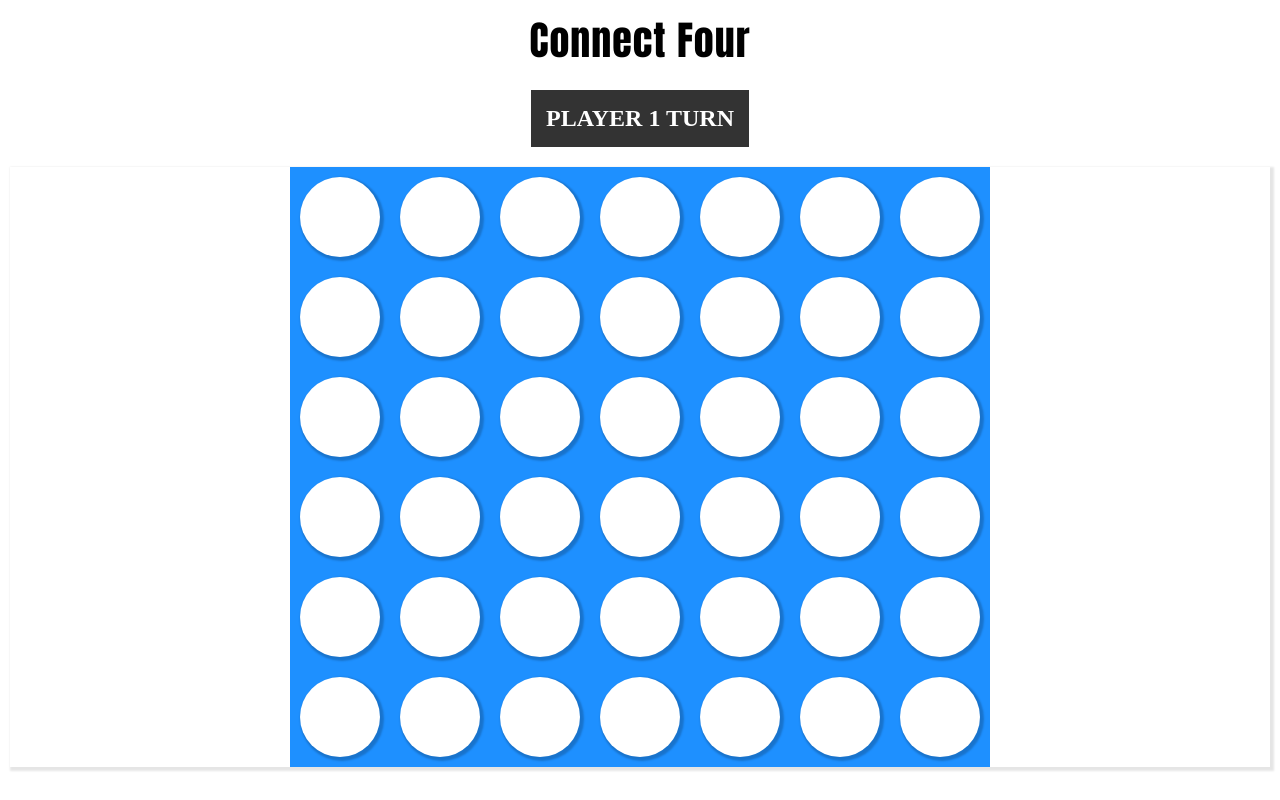
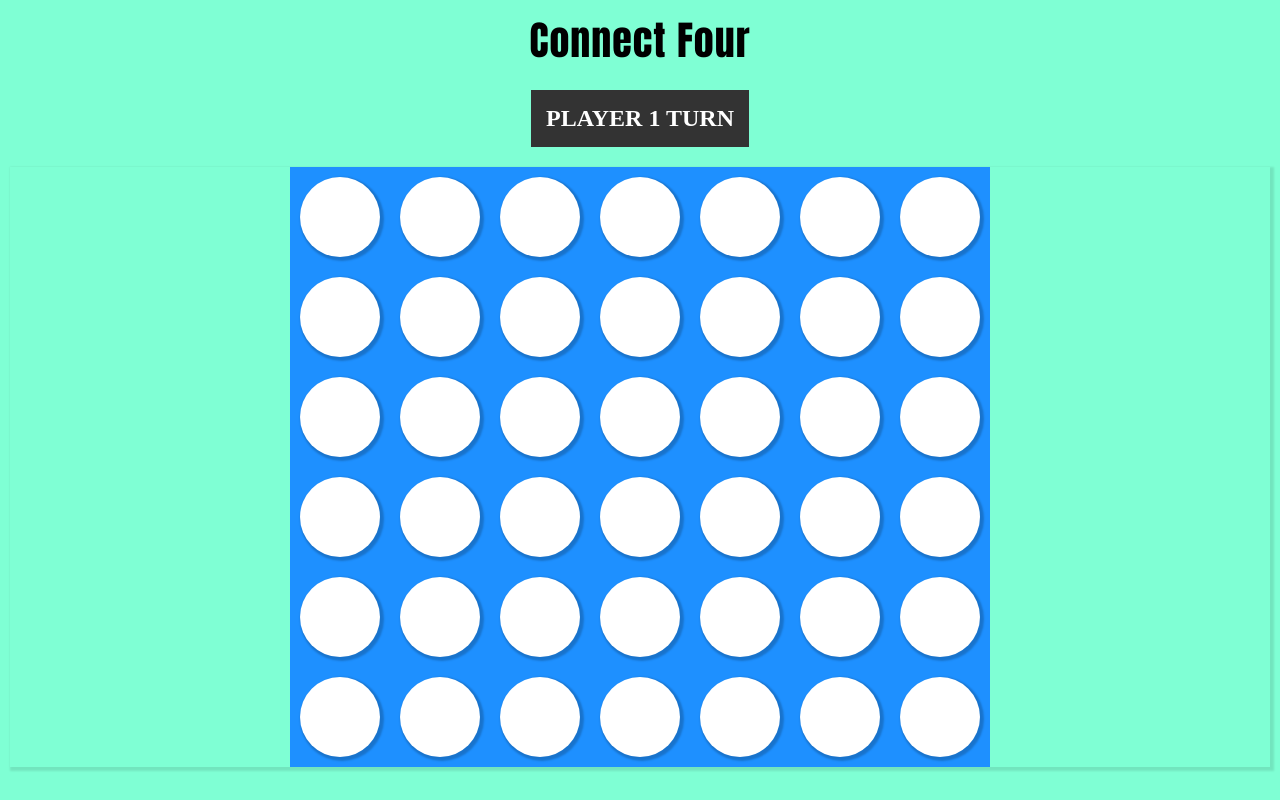
Before and after one commit to wdale2011/connect-four, a PHP site: page / in a window 1280 px wide. Run offline with PHP 8.4, Linux system fonts and the light colour scheme.

Commit message:
testing gitHub boards

```diff
--- a/main.css
+++ b/main.css
@@ -10,4 +10,5 @@ body {
     text-align: center;
     height: 100%;
     margin: 10px;
+    background-color: aquamarine
 }
```
